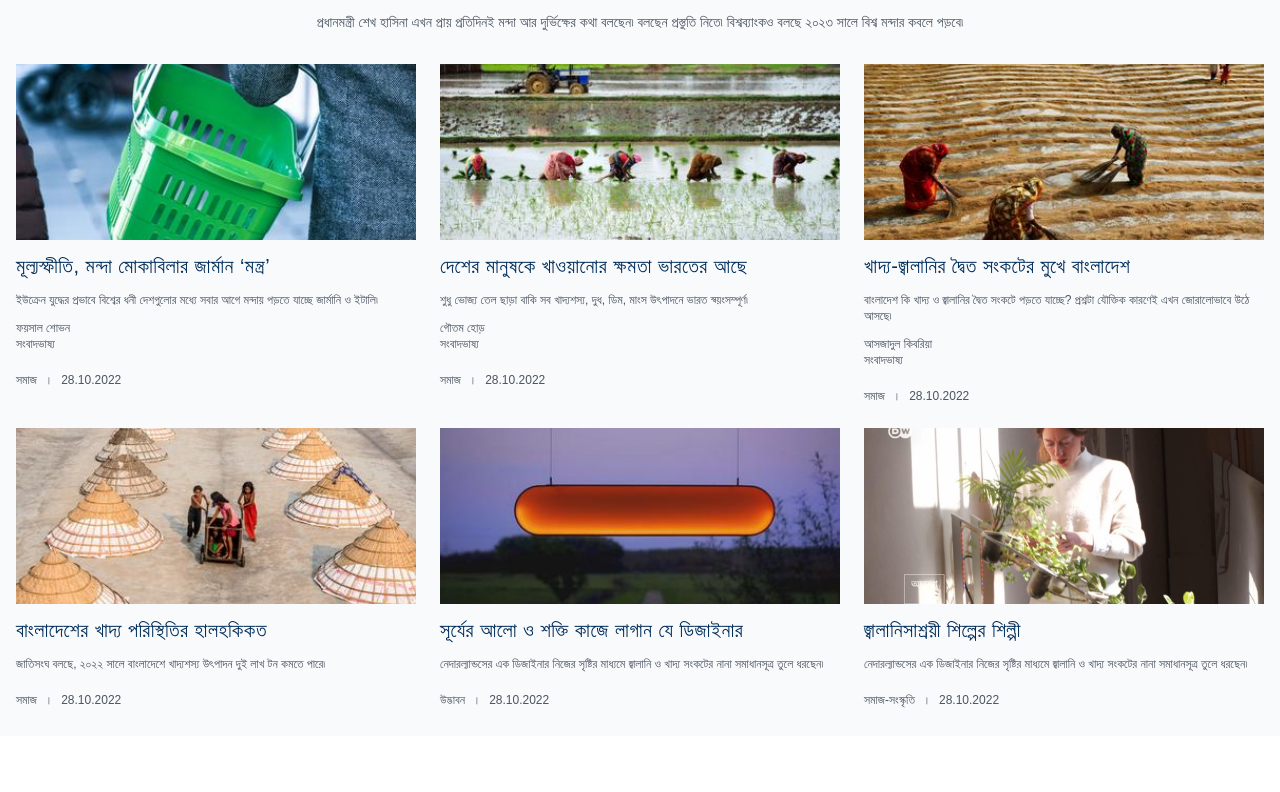
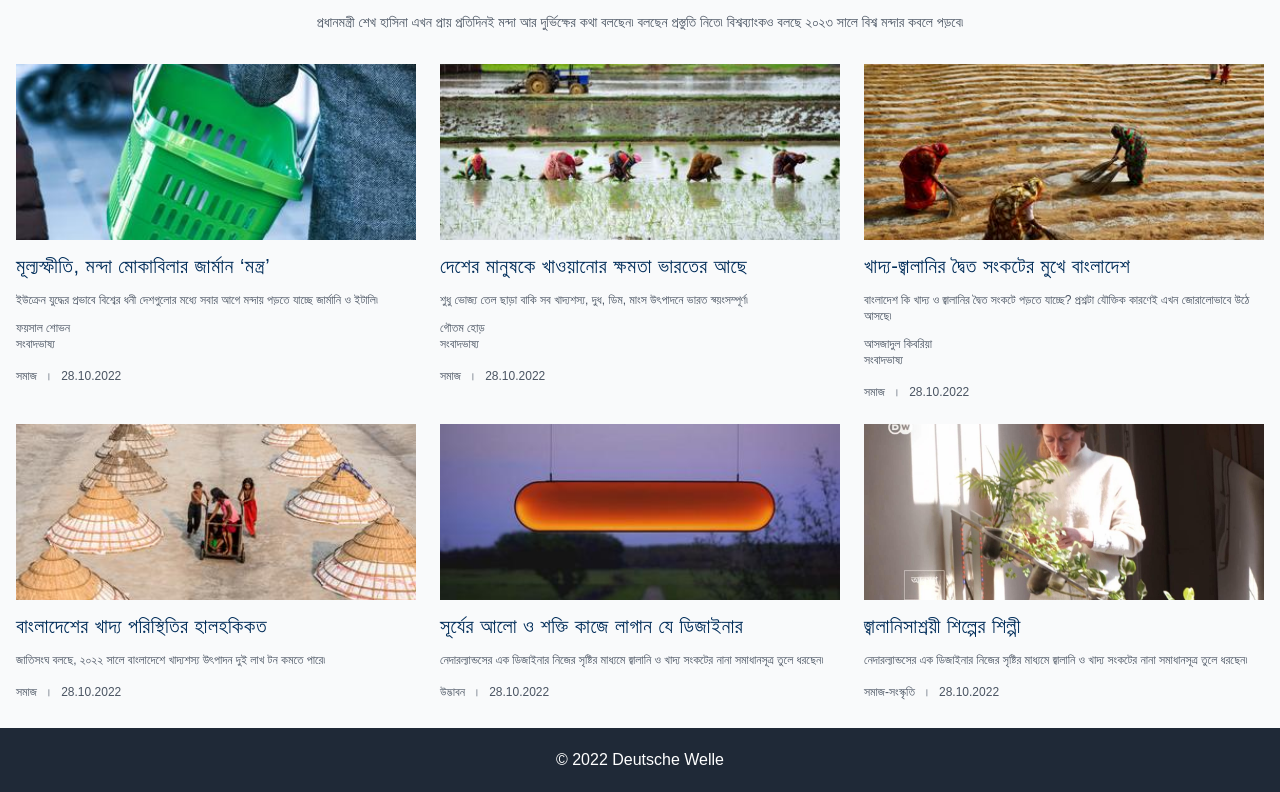
Before and after one commit to hossainrabbi/dw-news, a website: page index.html in a window 1280 px wide. Shown: the part 1792-2584 px from the top of the page. Before the commit the page ends 2528 px from the top, so only its background shows below. Drawn offline with nearby package versions, Linux system fonts and the light colour scheme; a web font is replaced by a local one.

Commit message:
footer area end

```diff
--- a/index.html
+++ b/index.html
@@ -330,7 +330,7 @@
                 <span>ফয়সাল শোভন</span><br />
                 <span>সংবাদভাষ্য</span>
               </p>
-              <p class="flex gap-2 text-gray-600 text-xs mt-5">
+              <p class="flex gap-2 text-gray-600 text-xs mt-4">
                 <span>সমাজ</span>
                 <span>।</span>
                 <span>28.10.2022</span>
@@ -356,7 +356,7 @@
                 <span>গৌতম হোড়</span><br />
                 <span>সংবাদভাষ্য</span>
               </p>
-              <p class="flex gap-2 text-gray-600 text-xs mt-5">
+              <p class="flex gap-2 text-gray-600 text-xs mt-4">
                 <span>সমাজ</span>
                 <span>।</span>
                 <span>28.10.2022</span>
@@ -382,7 +382,7 @@
                 <span>আসজাদুল কিবরিয়া</span><br />
                 <span>সংবাদভাষ্য</span>
               </p>
-              <p class="flex gap-2 text-gray-600 text-xs mt-5">
+              <p class="flex gap-2 text-gray-600 text-xs mt-4">
                 <span>সমাজ</span>
                 <span>।</span>
                 <span>28.10.2022</span>
@@ -404,7 +404,7 @@
                 জাতিসংঘ বলছে, ২০২২ সালে বাংলাদেশে খাদ্যশস্য উৎপাদন দুই লাখ টন
                 কমতে পারে৷
               </p>
-              <p class="flex gap-2 text-gray-600 text-xs mt-5">
+              <p class="flex gap-2 text-gray-600 text-xs mt-4">
                 <span>সমাজ</span>
                 <span>।</span>
                 <span>28.10.2022</span>
@@ -426,7 +426,7 @@
                 নেদারল্যান্ডসের এক ডিজাইনার নিজের সৃষ্টির মাধ্যমে জ্বালানি ও
                 খাদ্য সংকটের নানা সমাধানসূত্র তুলে ধরছেন৷
               </p>
-              <p class="flex gap-2 text-gray-600 text-xs mt-5">
+              <p class="flex gap-2 text-gray-600 text-xs mt-4">
                 <span>উদ্ভাবন</span>
                 <span>।</span>
                 <span>28.10.2022</span>
@@ -448,7 +448,7 @@
                 নেদারল্যান্ডসের এক ডিজাইনার নিজের সৃষ্টির মাধ্যমে জ্বালানি ও
                 খাদ্য সংকটের নানা সমাধানসূত্র তুলে ধরছেন৷
               </p>
-              <p class="flex gap-2 text-gray-600 text-xs mt-5">
+              <p class="flex gap-2 text-gray-600 text-xs mt-4">
                 <span>সমাজ-সংস্কৃতি</span>
                 <span>।</span>
                 <span>28.10.2022</span>
@@ -460,6 +460,12 @@
       <!-- ===== In Focus Area End ===== -->
     </main>
 
+    <footer class="bg-gray-800">
+      <div class="main-container py-5">
+        <p class="text-center text-white">© 2022 Deutsche Welle</p>
+      </div>
+    </footer>
+
     <script src="./node_modules/flowbite/dist/flowbite.js"></script>
   </body>
 </html>
```
Also changed, not shown: assets/css/style.css.
